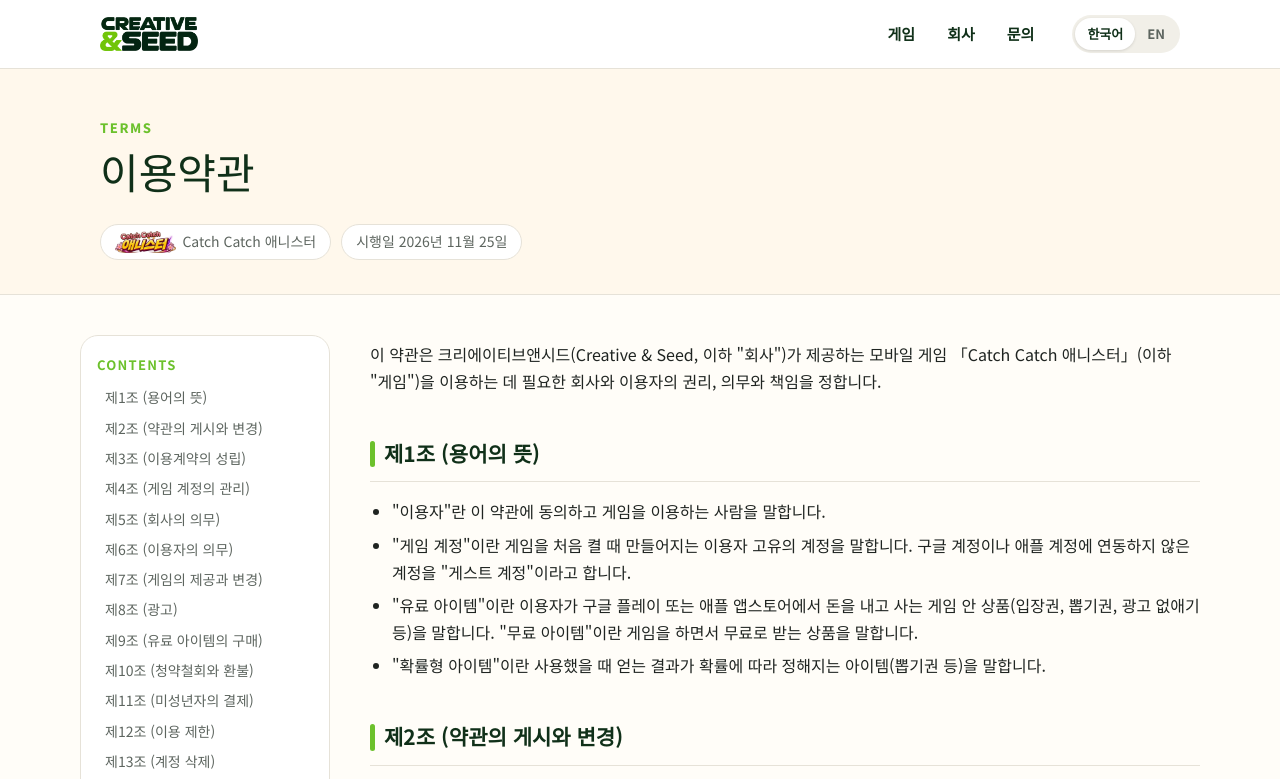
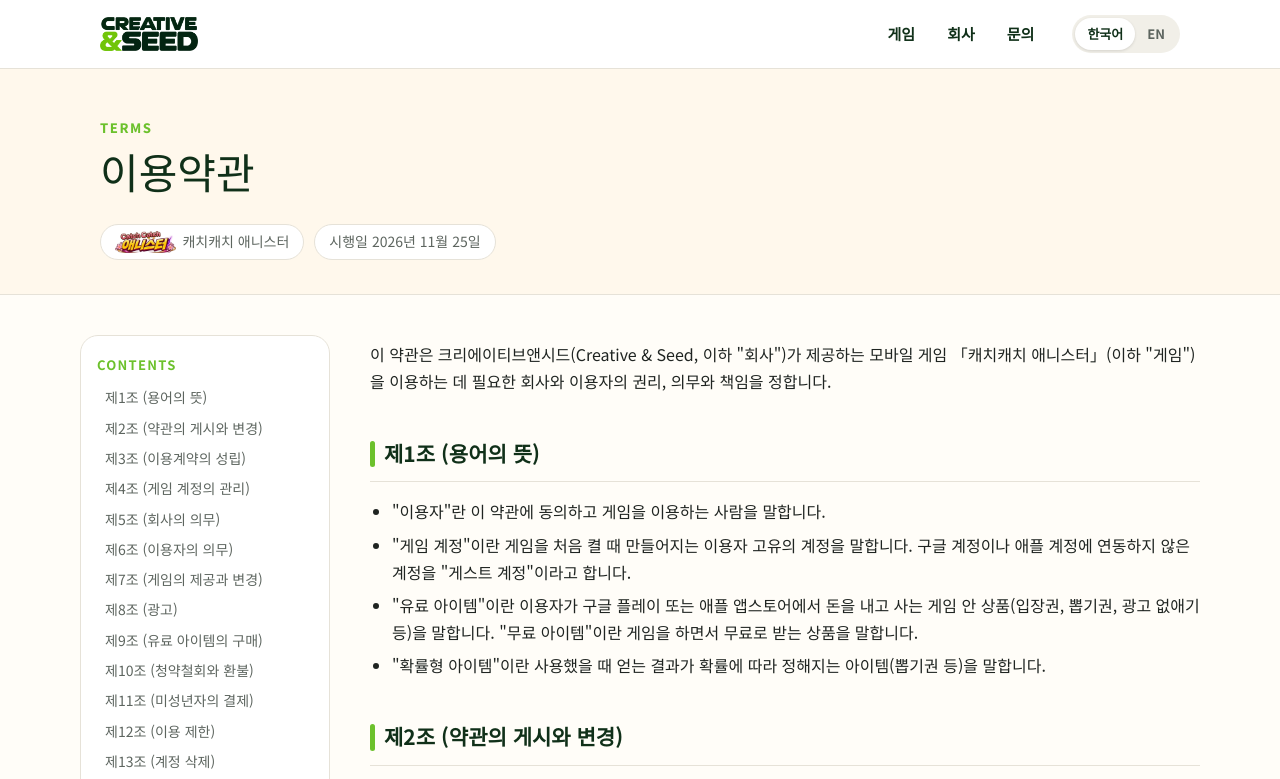
Before and after one commit to creativeandseed/creativeandseed.github.io, a plain HTML site: page terms/index.html in a window 1280 px wide. Both pictures are taken after a click on the button "한국어". Shown: the top 779 px of the page. Drawn offline with Linux system fonts and the light colour scheme.

Commit message:
Use Korean name 캐치캐치 애니스터

```diff
--- a/terms/index.html
+++ b/terms/index.html
@@ -3,8 +3,8 @@
 <head>
 <meta charset="utf-8">
 <meta name="viewport" content="width=device-width, initial-scale=1">
-<title>이용약관 | Catch Catch 애니스터 / Terms of Service</title>
-<meta name="description" content="Creative & Seed - Catch Catch 애니스터 / Catch Catch Anister">
+<title>이용약관 | 캐치캐치 애니스터 / Terms of Service</title>
+<meta name="description" content="Creative & Seed - 캐치캐치 애니스터 / Catch Catch Anister">
 <script>
 (function(){var l="ko";try{var s=localStorage.getItem("cs_lang");if(s)l=s;else if(!/^ko/i.test(navigator.language||""))l="en";}catch(e){if(!/^ko/i.test(navigator.language||""))l="en";}
 if(/[?&]lang=en/.test(location.search)||location.hash==="#en")l="en";if(location.hash==="#ko")l="ko";if(/[?&]lang=ko/.test(location.search))l="ko";
@@ -36,7 +36,7 @@ document.documentElement.setAttribute("data-lang",l);document.documentElement.la
     <span class="eyebrow">Terms</span>
     <h1><span lang="ko">이용약관</span><span lang="en">Terms of Service</span></h1>
     <div class="meta">
-      <span class="chip"><img src="../assets/game_logo_ko.webp" alt="" lang="ko"><img src="../assets/game_logo_en.webp" alt="" lang="en"><span lang="ko">Catch Catch 애니스터</span><span lang="en">Catch Catch Anister</span></span>
+      <span class="chip"><img src="../assets/game_logo_ko.webp" alt="" lang="ko"><img src="../assets/game_logo_en.webp" alt="" lang="en"><span lang="ko">캐치캐치 애니스터</span><span lang="en">Catch Catch Anister</span></span>
       <span class="chip"><span lang="ko">시행일 2026년 11월 25일</span><span lang="en">Effective November 25, 2026</span></span>
     </div>
   </div>
@@ -80,7 +80,7 @@ document.documentElement.setAttribute("data-lang",l);document.documentElement.la
   </aside>
   <div class="doc">
     <div lang="ko">
-<p>이 약관은 크리에이티브앤시드(Creative &amp; Seed, 이하 "회사")가 제공하는 모바일 게임 「Catch Catch 애니스터」(이하 "게임")을 이용하는 데 필요한 회사와 이용자의 권리, 의무와 책임을 정합니다.</p>
+<p>이 약관은 크리에이티브앤시드(Creative &amp; Seed, 이하 "회사")가 제공하는 모바일 게임 「캐치캐치 애니스터」(이하 "게임")을 이용하는 데 필요한 회사와 이용자의 권리, 의무와 책임을 정합니다.</p>
 
 <h2 id="ko-1">제1조 (용어의 뜻)</h2>
 <ul>
```
